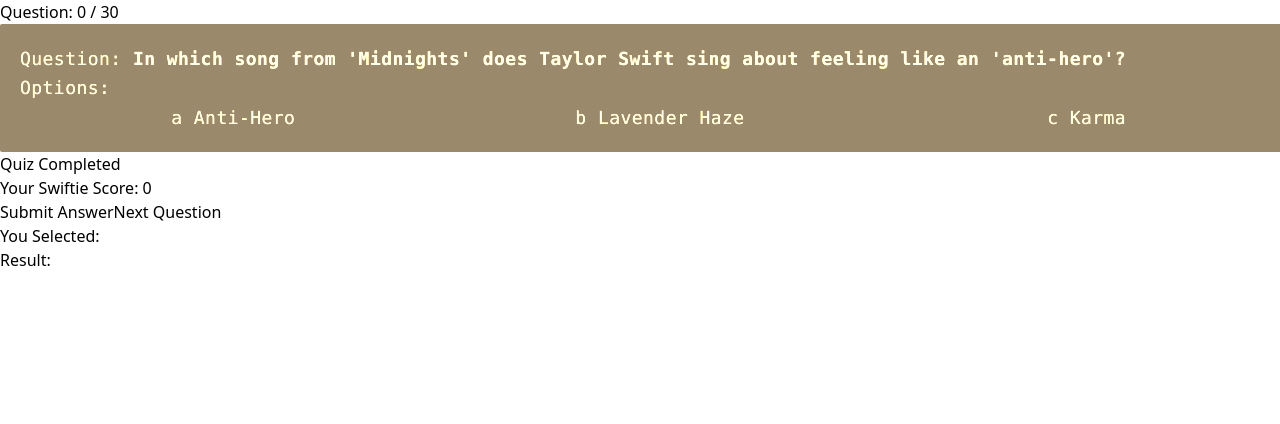
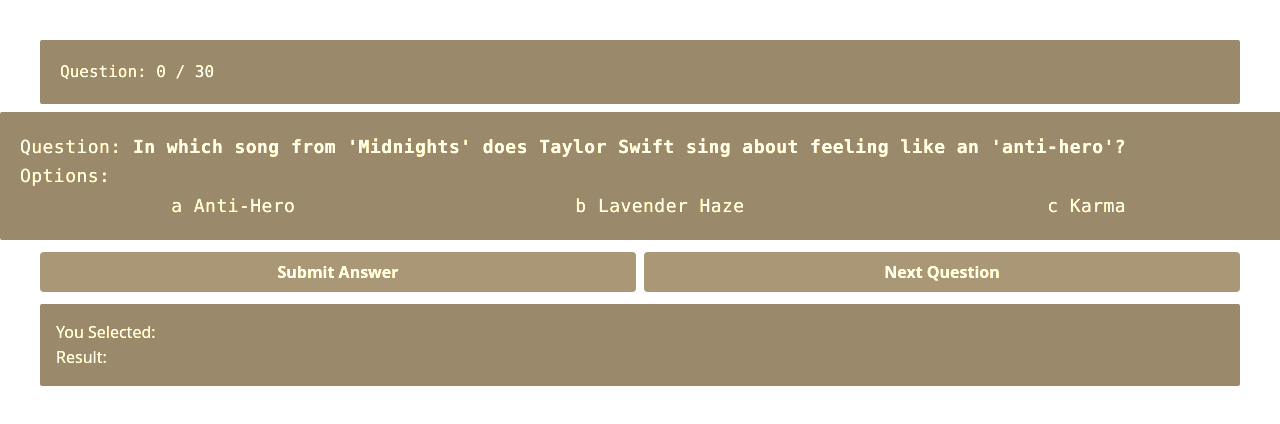
Before and after one commit to purohitamann/Swiftie-Meter, a React (Vite) app in the folder swiftie-meter/: page / in a window 1280 px wide. Shown: the top 424 px of the page. Built offline with nearby package versions, Linux system fonts and the light colour scheme.

Commit message:
added atyling to trivia

```diff
--- a/swiftie-meter/src/components/Trivia/Trivia.tsx
+++ b/swiftie-meter/src/components/Trivia/Trivia.tsx
@@ -50,14 +50,17 @@
   return (
     <>
       {currentQuestionIndex === noOfQuestion ? (
-        <div>
-          <h2>Quiz Completed</h2>
-          <h2>Your Swiftie Score: {totalScore}</h2>
+        <div className=" m-5 p-10 flex justify-center align-items-center flex-col p-5 mt-3 rounded-sm text-white bg-stone-600 sepia">
+          <h2>Quiz Completed!</h2>
+          <h2>
+            Your Swiftie Score:{" "}
+            <span className="font-extrabold font-mono"> {totalScore}</span>
+          </h2>
         </div>
       ) : (
         <div>
           <div>
-            <div>
+            <div className="flex justify-between flex-col p-5 m-10 -mb-3 bg-stone-500 text-white  font-mono sepia rounded-sm">
               <h2>Question: {`${currentQuestionIndex} / ${noOfQuestion}`}</h2>
             </div>
 
@@ -69,20 +72,20 @@
                 selectedOption={currentQuestionIndex}
               ></Question>
             </div>
-            <div>
-              <h2>Quiz Completed</h2>
-              <h2>Your Swiftie Score: {totalScore}</h2>
-            </div>
-            <div>
-              <div>
+
+            <div className="flex justify-between flex-col p-5 m-5 -mt-7">
+              <div className=" flex justify-center align-items-center text-center  ">
                 <button
+                  className="bg-blue-500 w-1/2 sepia hover:bg-blue-700 text-white font-bold py-2 px-4 rounded mr-2"
                   onClick={() => handleSubmit(item, currentQuestionIndex)}
                 >
                   Submit Answer
                 </button>
                 <button
                   className={
-                    selectedOption ? "cursor-default" : "cursor-not-allowed"
+                    selectedOption
+                      ? "cursor-default w-1/2 bg-blue-500 sepia hover:bg-blue-700 text-white font-bold py-2 px-4 rounded"
+                      : "cursor-not-allowed w-1/2 bg-blue-500 sepia hover:bg-blue-700 text-white font-bold py-2 px-4 rounded"
                   }
                   onClick={handleNext}
                 >
@@ -90,9 +93,18 @@
                 </button>
               </div>
 
-              <div>
-                <p> You Selected: {selectedOption}</p>
-                <p> Result: {result} </p>
+              <div className="flex text-white flex-col bg-stone-500 sepia p-4  mt-3 rounded-sm text-start">
+                <p>
+                  {" "}
+                  You Selected:{" "}
+                  <span className="font-semibold font-mono italic">
+                    {selectedOption}{" "}
+                  </span>
+                </p>
+                <p>
+                  Result:{" "}
+                  <span className="font-light font-mono italic"> {result}</span>
+                </p>
               </div>
             </div>
           </div>
--- a/swiftie-meter/src/components/Trivia/Trivia/Question/Question.tsx
+++ b/swiftie-meter/src/components/Trivia/Trivia/Question/Question.tsx
@@ -19,7 +19,7 @@
   handleOptionChange,
 }) => {
   return (
-    <div className=" filter w-20 h-5/6 sepia md:container box-content z-10 font-light tracking-wide align-top md:break-normal border-dashed rounded-sm  mx-3 p-5  leading-relaxed text-left subpixel-antialiased text-lg font-mono md:mx-auto bg-stone-500  text-white select-none ">
+    <div className=" filter w-20 max-h-[500px] sepia md:container box-content z-10 font-light tracking-wide align-top md:break-normal border-dashed rounded-sm  mx-3 p-5 my-5 rounded-sm  leading-relaxed text-left subpixel-antialiased text-lg font-mono md:mx-auto bg-stone-500  text-white select-none ">
       <div className="grid grid-row-2 divide-y-2 divide-none">
         <h2>
           Question: <span className="font-semibold"> {question}</span>
```
